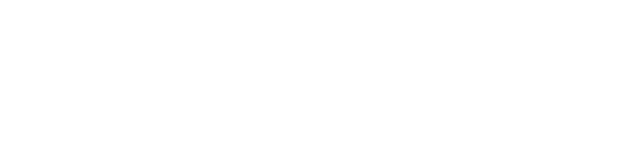
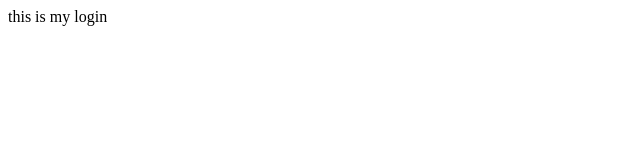
Before and after one commit to Manikumarpuram/myAppSample, a plain HTML site: page index.html in a window 1280 px wide. Shown: the whole page, without its empty margins (0-640 px from the left). Drawn offline with Linux system fonts and the light colour scheme.

```diff
--- a/index.html
+++ b/index.html
@@ -6,6 +6,7 @@
     <title>My App</title>
 </head>
 <body>
+    this is my login
 
 </body>
 </html>
```
Also changed, not shown: 1 other file.
